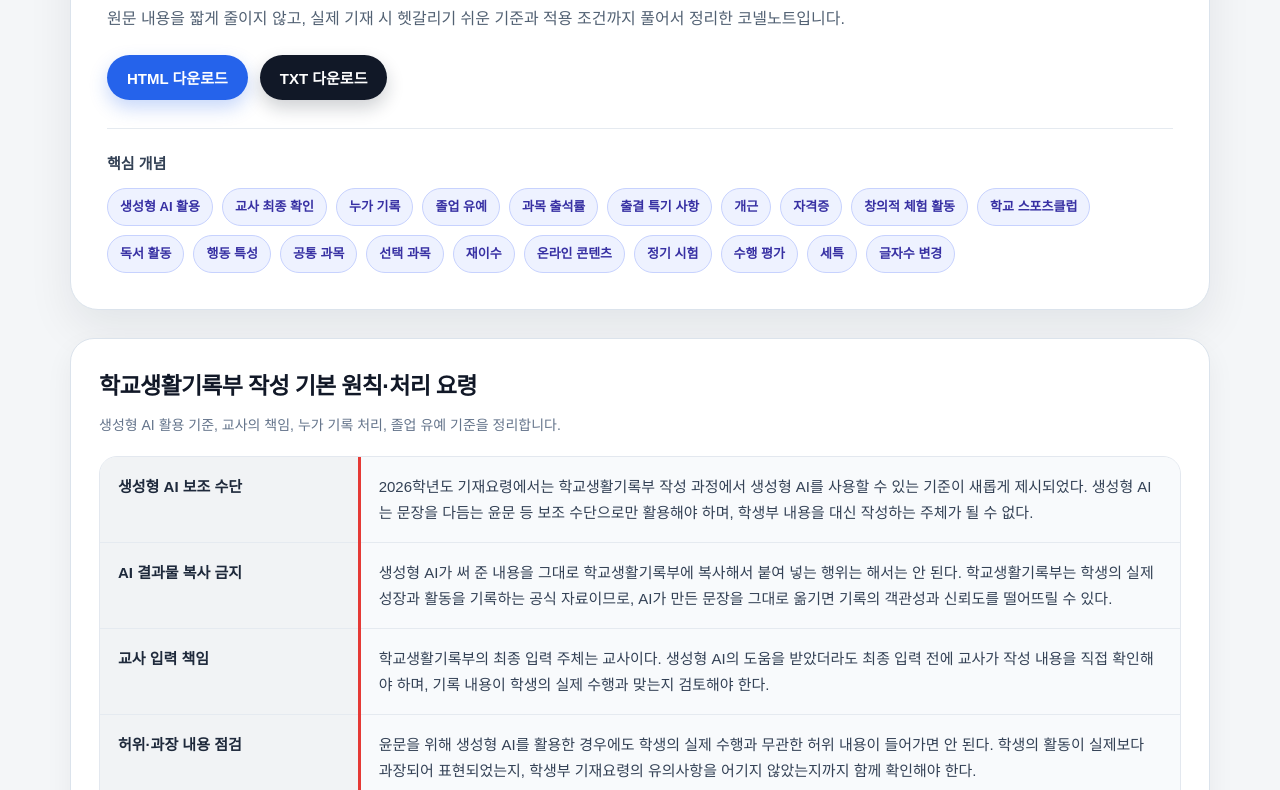
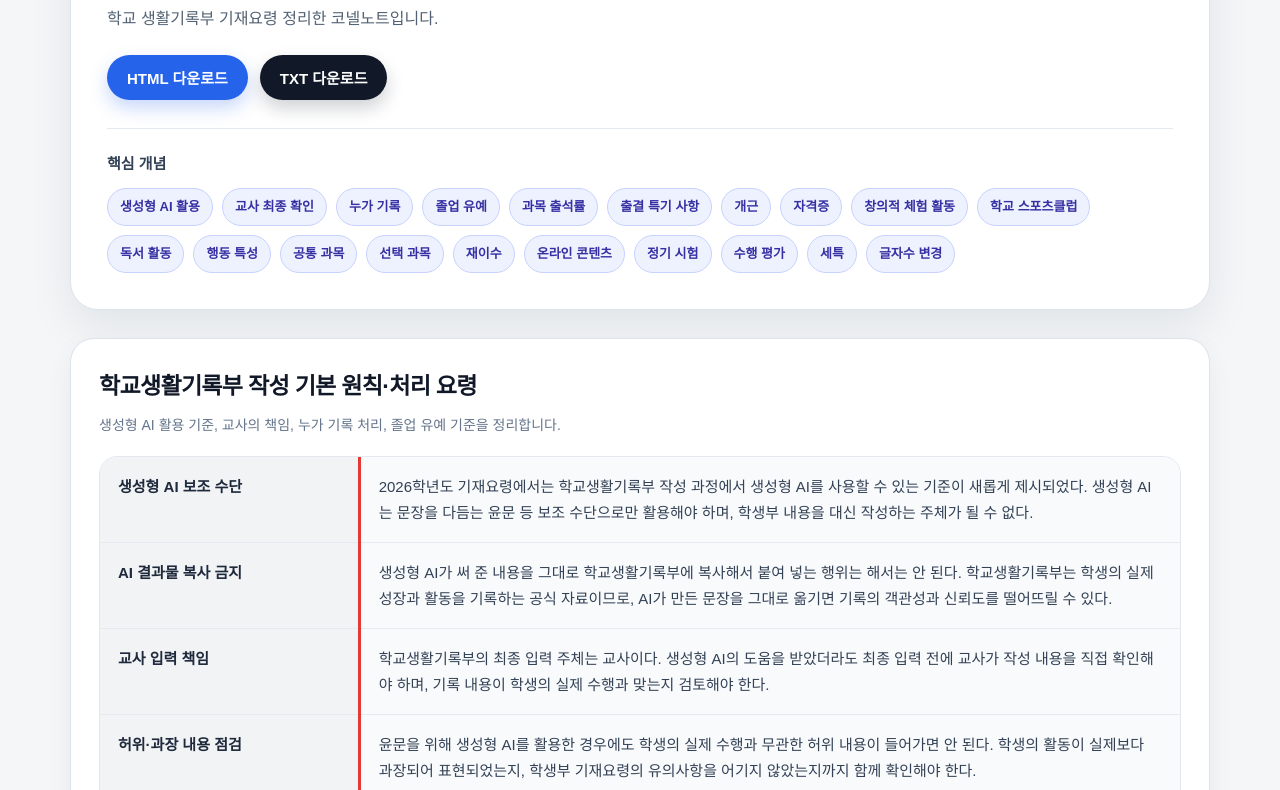
Before and after one commit to lhacoding/lha, a plain HTML site: page index.html in a window 1280 px wide. Shown: the part 134-924 px from the top of the page. Drawn offline with Linux system fonts and the light colour scheme.

Commit message:
Update index.html

```diff
--- a/index.html
+++ b/index.html
@@ -235,7 +235,7 @@
   <div class="page">
     <section class="hero-card">
       <h1 class="title">2026학년도 고등학교 학교생활기록부 기재요령 주요 개정 사항</h1>
-      <p class="subtitle">원문 내용을 짧게 줄이지 않고, 실제 기재 시 헷갈리기 쉬운 기준과 적용 조건까지 풀어서 정리한 코넬노트입니다.</p>
+      <p class="subtitle">학교 생활기록부 기재요령 정리한 코넬노트입니다.</p>
 
       <div class="button-row">
         <button class="download-btn" onclick="downloadHTML()">HTML 다운로드</button>
```
